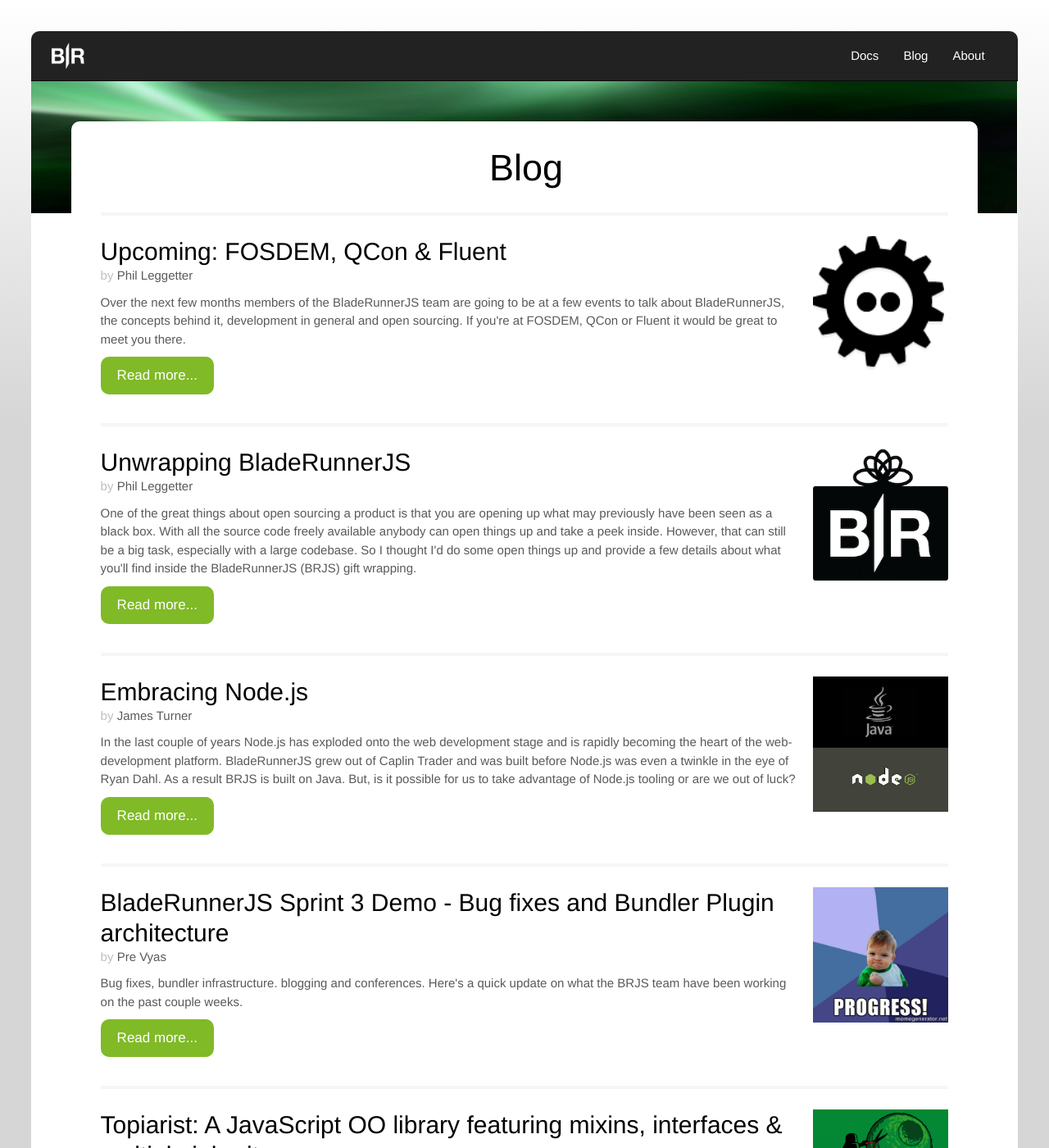
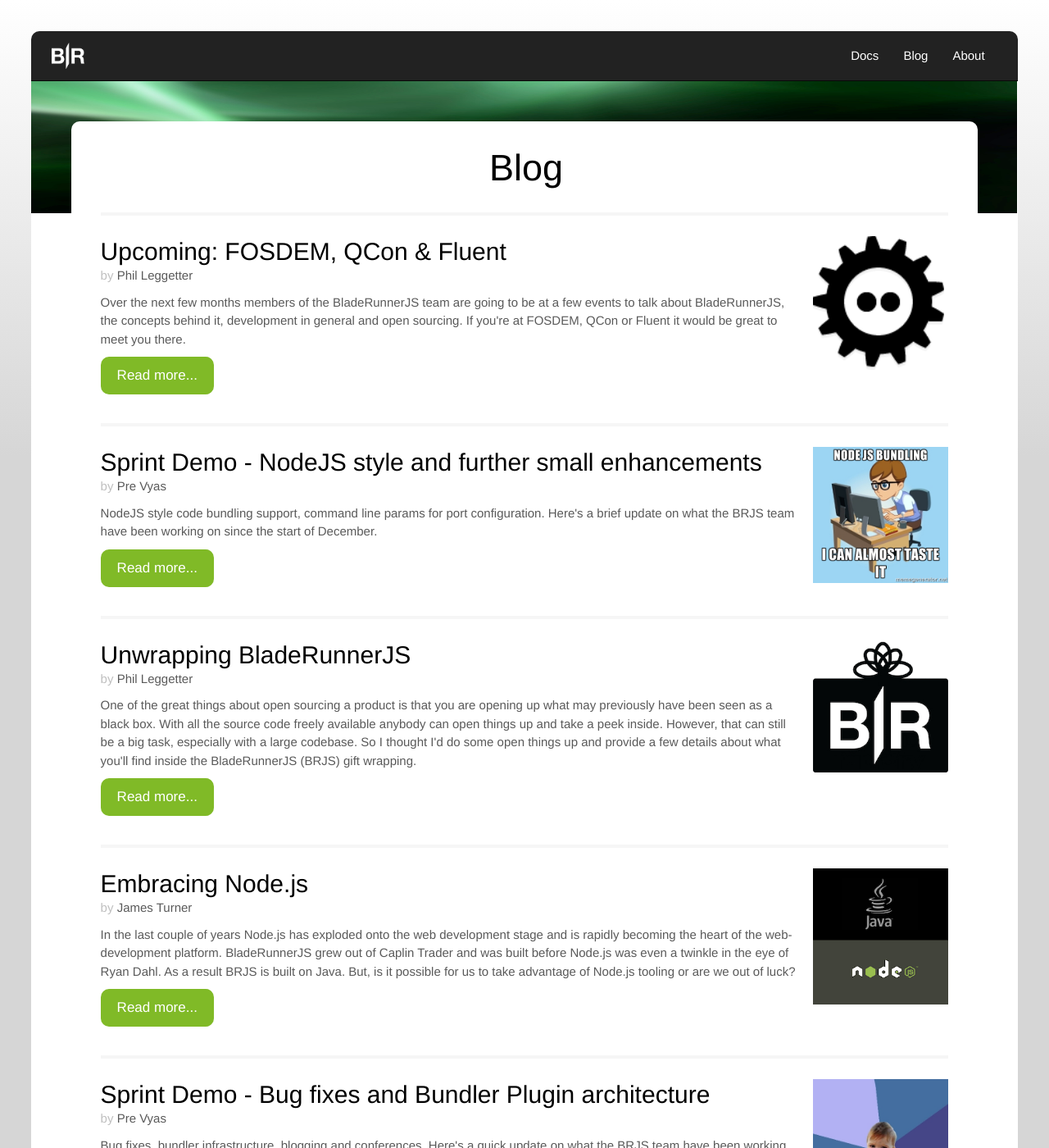
Before and after one commit to BladeRunnerJS/brjs-site, a Jekyll site: the page built from blog/index.html, in a window 1280 px wide and 1400 px high. Shown: the whole window at 82% size. Built offline with Jekyll 4.4.1, drawn with Linux system fonts in a browser that asks for light colours; Markdown is read by kramdown in place of the engine named in the settings; some of the changed lines change nothing that is shown.

Commit message:
Adding blogpost for sprint update #4 - convention is to make the filename meaningful to us and the title meaningful to the readers - because sometimes we *MIGHT* not get a blog post out in time (e.g. Christmas period?), the number should just increment - E.g. <date>-bladerunnerjs-sprint-update-<incrementedNumber> - This also allows URL editing to be predictable as the date prefix is ignored when the URL is created

```diff
--- a/_posts/2013-11-22-bladerunnerjs-sprint-3-demo.md
+++ b/_posts/2013-11-22-bladerunnerjs-sprint-3-demo.md
@@ -1,6 +1,6 @@
 ---
 layout: post
-title: "BladeRunnerJS Sprint 3 Demo - Bug fixes and Bundler Plugin architecture"
+title: "Sprint Demo - Bug fixes and Bundler Plugin architecture"
 authors: [sospirited]
 thumb: progress.jpg
 
--- /dev/null
+++ b/_posts/2014-01-17-bladerunnerjs-sprint-update-4.md
@@ -0,0 +1,33 @@
+---
+layout: post
+title: "Sprint Demo - NodeJS style and further small enhancements"
+authors: [sospirited]
+thumb: nodejs-style-taste-it.jpg
+
+excerpt: NodeJS style code bundling support, command line params for port configuration. Here's a brief update on what the BRJS team have been working on since the start of December.
+
+---
+
+## What's been worked on since last December?
+
+<img src="/blog/img/{{ page.thumb }}" style="margin: 30px;" align="right" class="width-medium" />
+The biggest headline here is that we have support for NodeJS style code which can be bundled with our new JS Bundler.
+
+This style of bundling is our vision for how we see BladeRunnerJS being written and as such, will be the default behaviour going forwards.
+
+As part of this major change, we've been able to do some further clean-up to our sdk libraries as well as our thirdparty libraries. Some of which are now using this new NodeJS style. This is all very exciting and allows us to move away from a very verbose style of coding that BladeRunner previously demanded. Our aim is to remain backwardly compatible which has lead to some interesting problems for the team to deal with as we slowly convert the remaining bundlers over to using our new codebase.
+
+We've also got some small little enhancements which should improve the development experience, for example exposing the port on which BladeRunnerJS is served on from the command line instead of via a configuration file.
+
+## When will we see a new release?
+
+Whilst we got the NodeJS bundling happy-path working over Christmas, we've been ironing out some performance issues which we felt would make it an unusable development experience for users. At the time of writing the performance is much more stable and we are aiming to do a new release at the end of this current sprint (end of January) for BladeRunnerJS v0.4.
+
+## So what are we working on next?
+
+We are hosting an internal *Hack Day* where some people will be using BladeRunnerJS and creating new [Plugins](https://github.com/BladeRunnerJS/brjs/wiki/BladeRunnerJS-Plugin-Development-Guide). There are some exciting ideas which we'll no doubt look to make available for anyone interested.
+
+For a view on our plan for BladeRunnerJS 1.0 - please see our [roadmap](http://bladerunnerjs.org/docs/roadmap/).
+
+## Get involved!
+Want to have a look at the release in more detail? Have a look at our GitHub [release](https://github.com/BladeRunnerJS/brjs/releases) and why not have a [play around with BRJS](http://bladerunnerjs.org/docs/use/getting_started/) and let us know what you think?
```
Also changed, not shown: blog/img/nodejs-style-taste-it.jpg (added).
